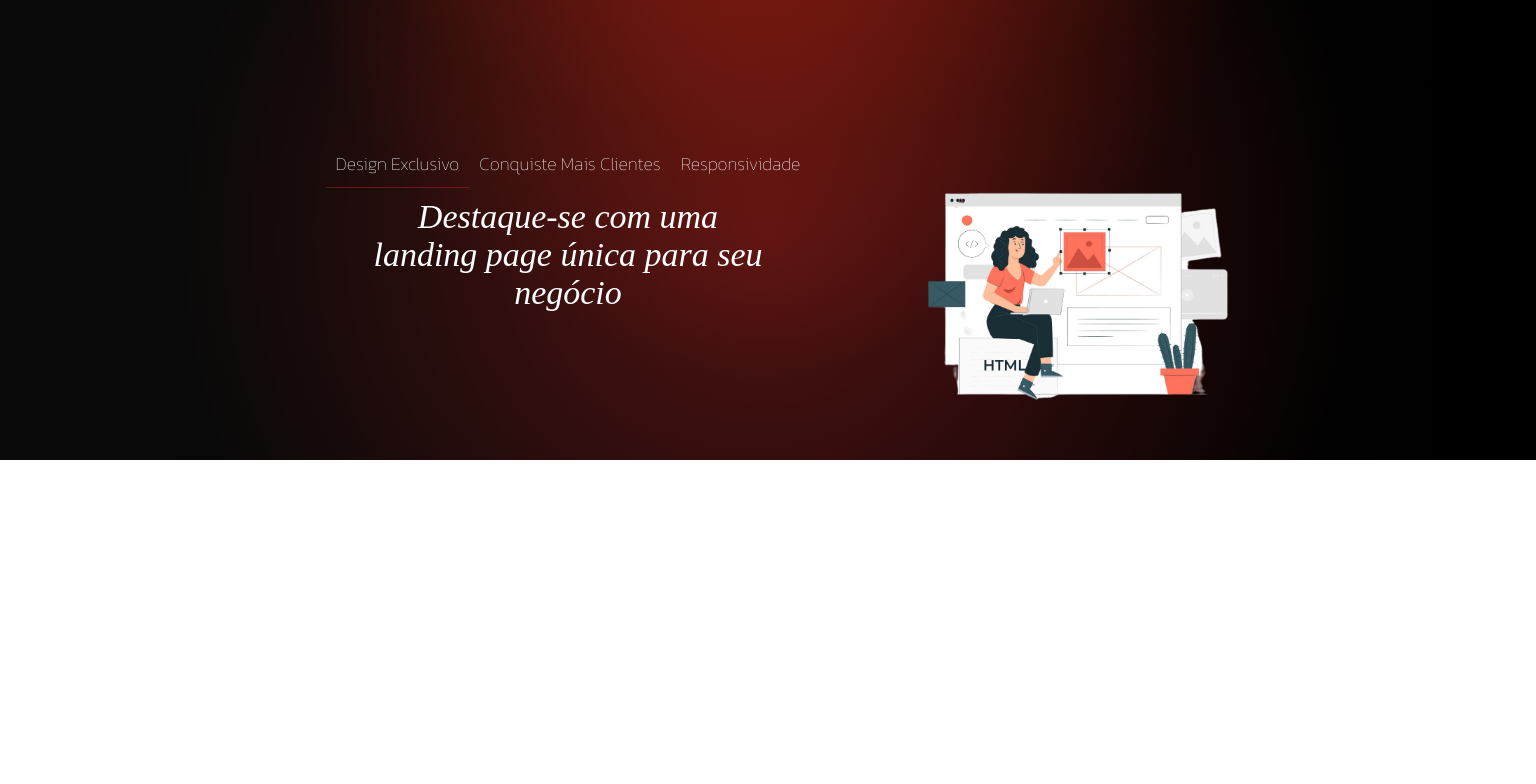
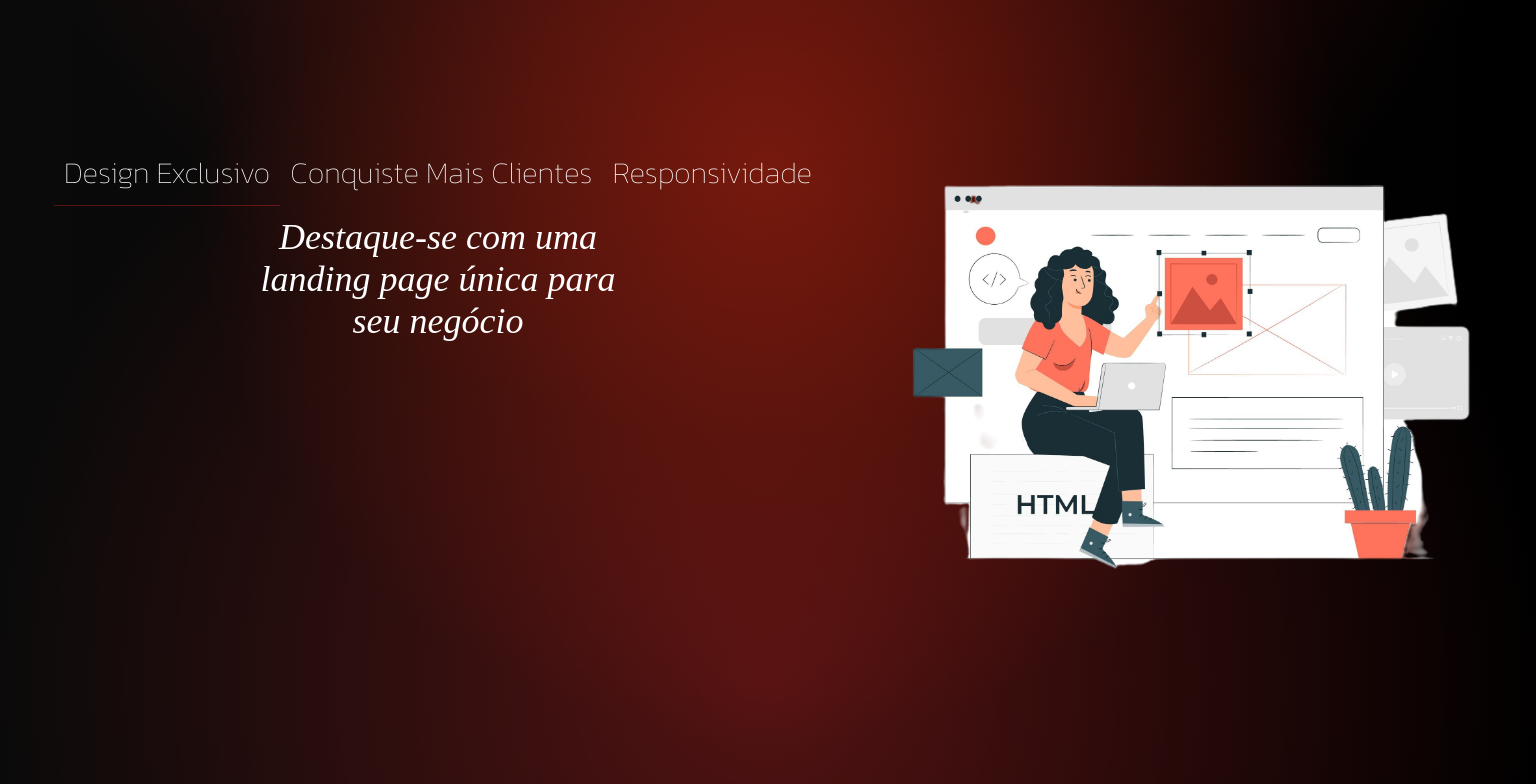
Before and after one commit to Daniel-Possamai/myLandPagePrincipal, a React (Create React App) app: page / in a window 1536 px wide. Shown: the part 680-1464 px from the top of the page. Before the commit the page ends 1140 px from the top, so only its background shows below. Built offline with nearby package versions, Linux system fonts and the light colour scheme; a web font is replaced by a local one.

Commit message:
atualizado a responsividad e para telas maiores e menores das imagens e do nav

```diff
--- a/src/components/objectpage/objectpage.scss
+++ b/src/components/objectpage/objectpage.scss
@@ -1,10 +1,11 @@
 .container-nav-menu{
     display: flex;
     justify-content: center;
-    align-items: center;
     // background-color: #0000002a; /* Cor de fundo suave */
     padding: 20px; /* Espaçamento interno para não colar o conteúdo nas bordas */
     border-radius: 20px; /* Bordas arredondadas para suavidade */
+    height: 900px;
+    gap: 10px;
 }
 
 .nav-and-content{
@@ -23,7 +24,7 @@
 .navMenu button {
     font-family: "kanit";
     font-weight: 100;
-    font-size: 18px;
+    font-size: 20px;
     color: #fff;
     border: none;
     background: none;
@@ -72,11 +73,11 @@
     display: flex;
     justify-content: center;
     align-items: center;
-    width: 400px;
+    width: 450px;
     height: 300px;
 
     img{
-        width: 350px;
+        width: 400px;
         object-fit: contain;
     }
 }
@@ -89,12 +90,39 @@
 
 
 
+//Responsividade tela Big Tela 1440px
+@media (min-width: 1480px) {
+    .navMenu{
+        width: 800px;
+    }
+    .navMenu button {
+        font-size: 30px;
+    }
+    .content {
+        font-size: 36px;
+    }
+    .image-container{
+        width: 700px;
+        height: 450px;
+
+        img{
+            width: 650px;
+
+        }
+    }
+}
 
 
 
   // Responsividade mob 1024px
 
     @media (max-width: 1024px) {
+        .container-nav-menu{
+            display: flex;
+            justify-content: center;
+            align-items: center;
+            height: 500px;
+        }
         .container-nav-menu{
             flex-direction: column;
         }
```
